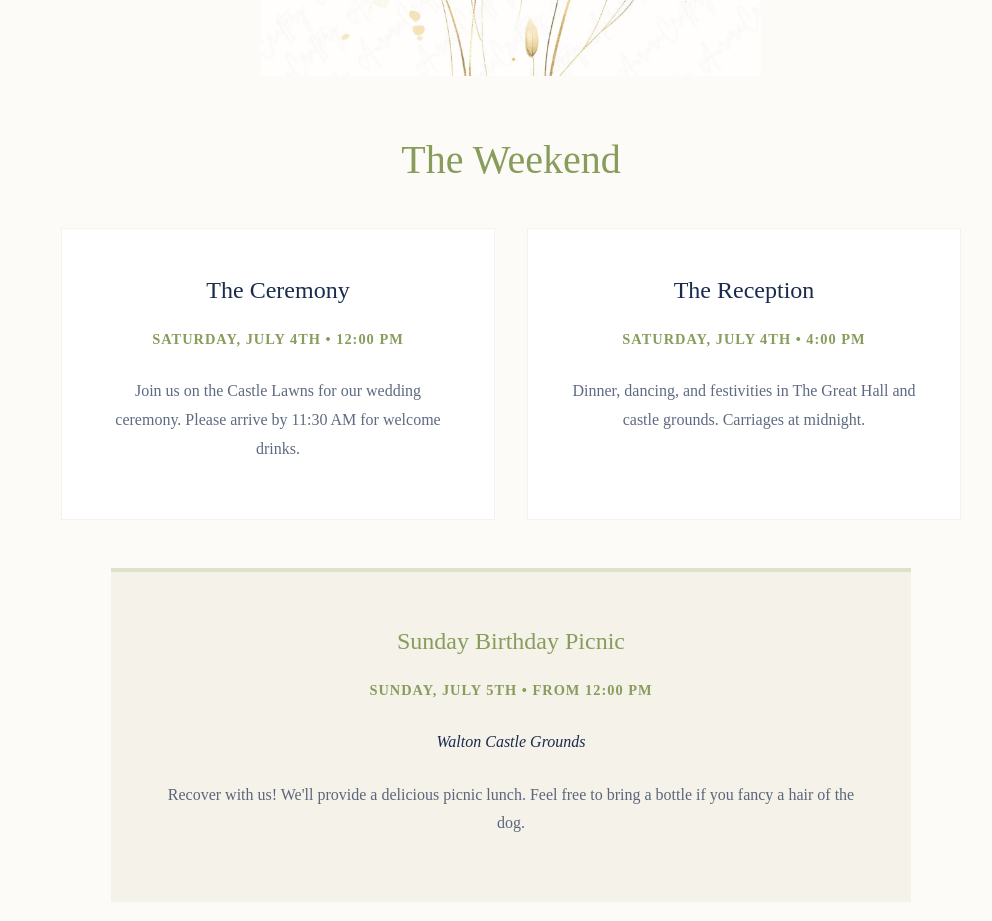
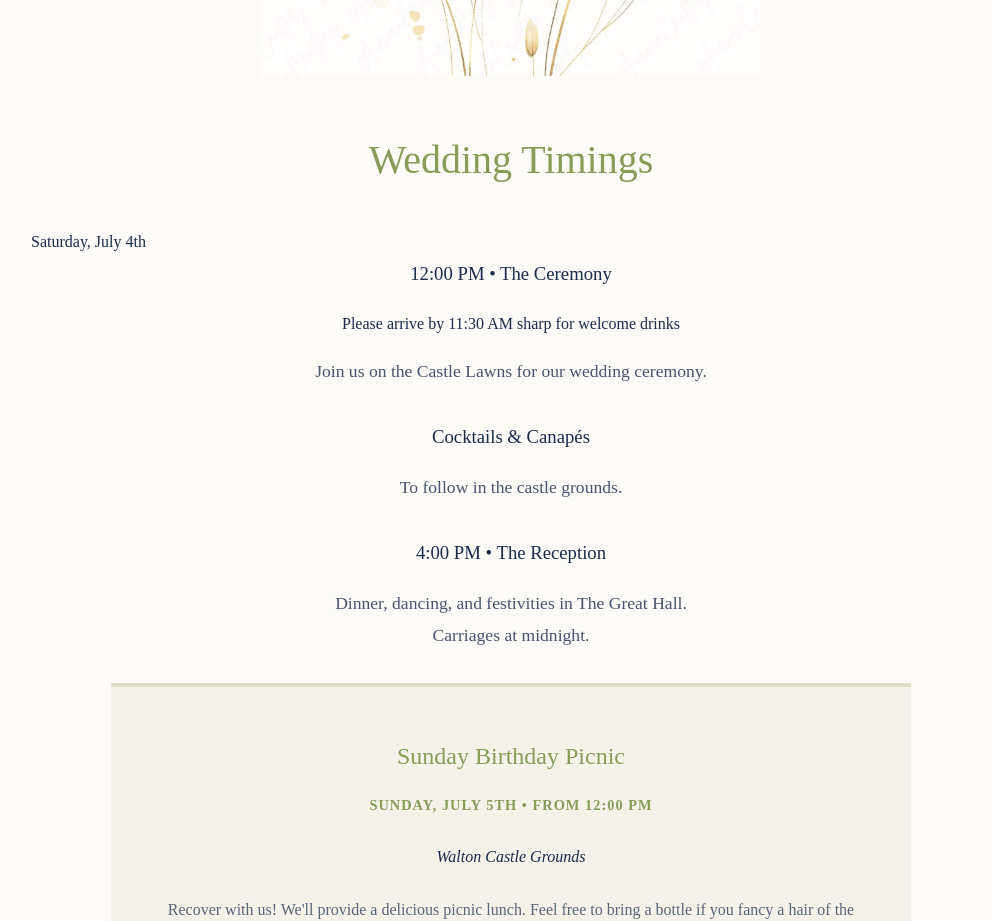
Before and after one commit to Mileseypoo/wedding-site, a Next.js app: page / in a window 1280 px wide. Shown: the part 3260-4181 px from the top of the page, without its empty margins (129-1121 px from the left). Built offline with nearby package versions, Linux system fonts and the light colour scheme; no server answers; the database is empty.

Commit message:
feat(schedule): Rename to Wedding Timings and merge timeline card

```diff
--- a/src/app/page.tsx
+++ b/src/app/page.tsx
@@ -112,28 +112,42 @@ export default function Home() {
               {/* eslint-disable-next-line @next/next/no-img-element */}
               <img src="/il_1588xN.6367308167_m45h.webp" alt="Divider" style={{ height: 'auto', width: '100%', maxWidth: '500px', margin: '0 auto 20px', display: 'block' }} />
             </div>
-            <h2 className="section-title">The Weekend</h2>
+            <h2 className="section-title">Wedding Timings</h2>
           </div>
 
-          <div className="schedule-grid">
-            {/* Ceremony Card */}
-            <div className="schedule-card">
-              <h3 className="card-title">The Ceremony</h3>
-              <p className="card-date">Saturday, July 4th • 12:00 PM</p>
-              <p className="card-desc">
-                Join us on the Castle Lawns for our wedding ceremony.
-                Please arrive by 11:30 AM for welcome drinks.
-              </p>
+          <div className="schedule-timeline-card max-w-3xl mx-auto bg-white p-8 rounded-lg shadow-sm border border-[#e5e7eb] mb-12 relative">
+            <div className="absolute top-0 left-1/2 -translate-x-1/2 -translate-y-1/2 bg-[var(--background)] px-4">
+              <span className="text-xl font-serif text-[var(--primary)]">Saturday, July 4th</span>
             </div>
 
-            {/* Reception Card */}
-            <div className="schedule-card">
-              <h3 className="card-title">The Reception</h3>
-              <p className="card-date">Saturday, July 4th • 4:00 PM</p>
-              <p className="card-desc">
-                Dinner, dancing, and festivities in The Great Hall and castle grounds.
-                Carriages at midnight.
-              </p>
+            <div className="space-y-8 text-center">
+              <div>
+                <h3 className="text-2xl font-serif text-[var(--primary)] mb-2">12:00 PM • The Ceremony</h3>
+                <p className="text-gray-600 italic mb-2">Please arrive by 11:30 AM sharp for welcome drinks</p>
+                <p className="section-text">
+                  Join us on the Castle Lawns for our wedding ceremony.
+                </p>
+              </div>
+
+              <div className="w-16 h-[1px] bg-[var(--secondary)] mx-auto opacity-50"></div>
+
+              <div>
+                <h3 className="text-xl font-serif text-[var(--foreground)] mb-2">Cocktails & Canapés</h3>
+                <p className="section-text">
+                  To follow in the castle grounds.
+                </p>
+              </div>
+
+              <div className="w-16 h-[1px] bg-[var(--secondary)] mx-auto opacity-50"></div>
+
+              <div>
+                <h3 className="text-2xl font-serif text-[var(--primary)] mb-2">4:00 PM • The Reception</h3>
+                <p className="section-text">
+                  Dinner, dancing, and festivities in The Great Hall.
+                  <br />
+                  Carriages at midnight.
+                </p>
+              </div>
             </div>
           </div>
 
```
